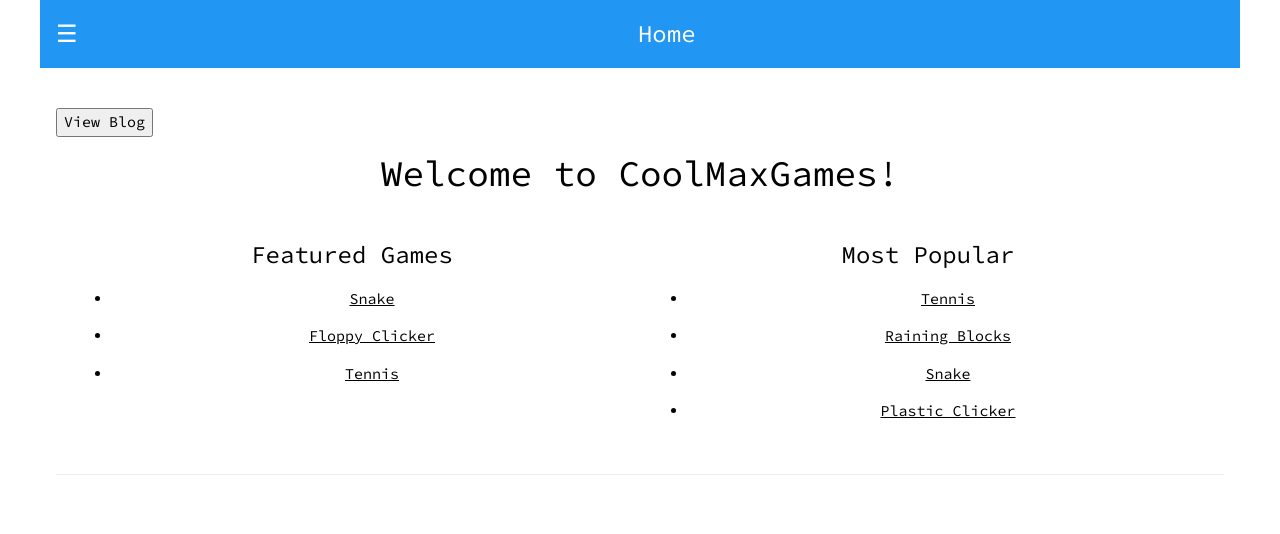
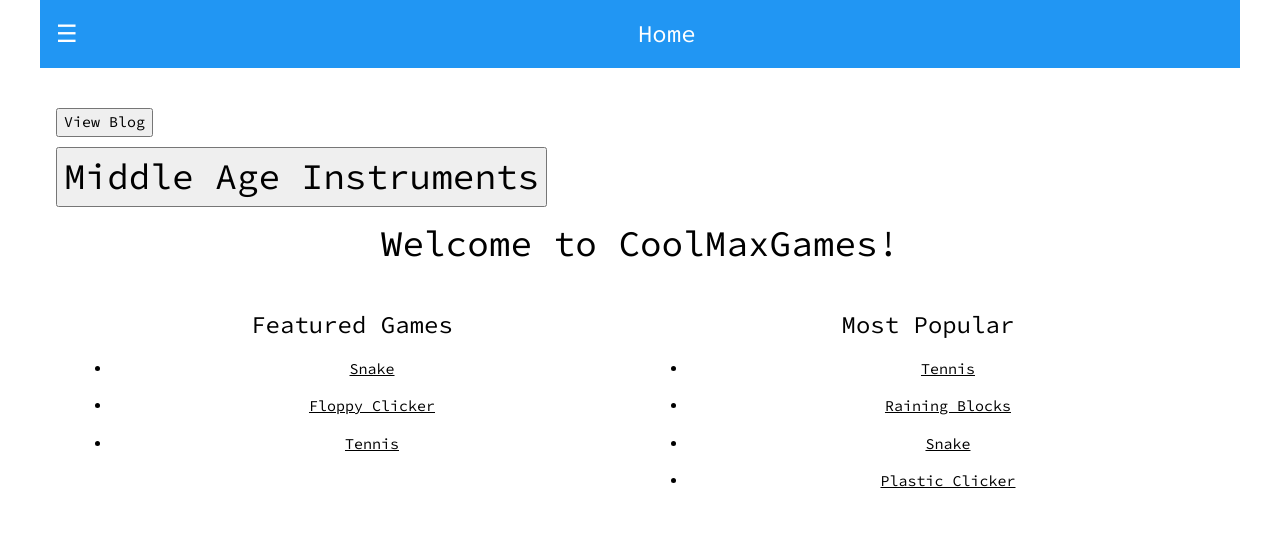
Before and after one commit to madmax1340/Carlos, a plain HTML site: page home.html in a window 1280 px wide. Shown: the top 534 px of the page. Drawn offline with nearby package versions, Linux system fonts and the light colour scheme.

Commit message:
Update home.html

```diff
--- a/home.html
+++ b/home.html
@@ -44,6 +44,7 @@ body,h1,h2,h3,h4,h5,h6 {font-family: 'Source Code Pro', monospace}
 <!-- !PAGE CONTENT! -->
 <div class="w3-main w3-content w3-padding" style="max-width:1200px;margin-top:100px">
 	<a href="blog/BlogHome"><button>View Blog</button></a>
+	<h1><a href="MiddleAgeInstruments/"><button>Middle Age Instruments</button></a></h1>
     <h1 align="center">Welcome to CoolMaxGames!</h1>
     <div class="w3-row-padding w3-padding-16 w3-center">
     <div class="w3-half">
```
